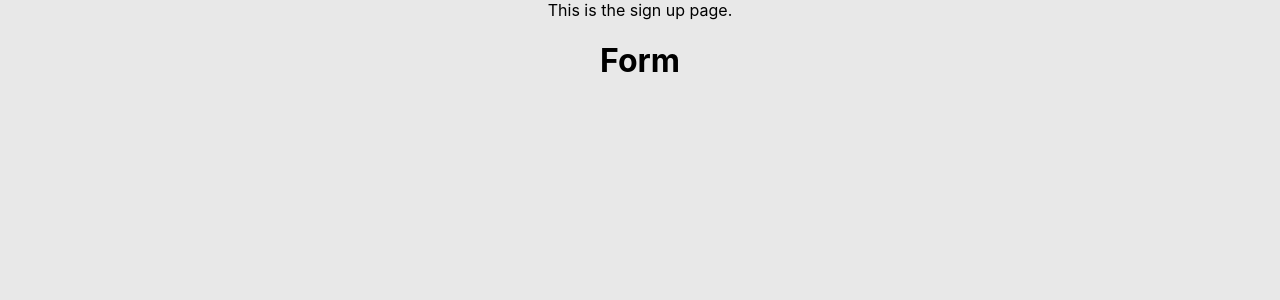
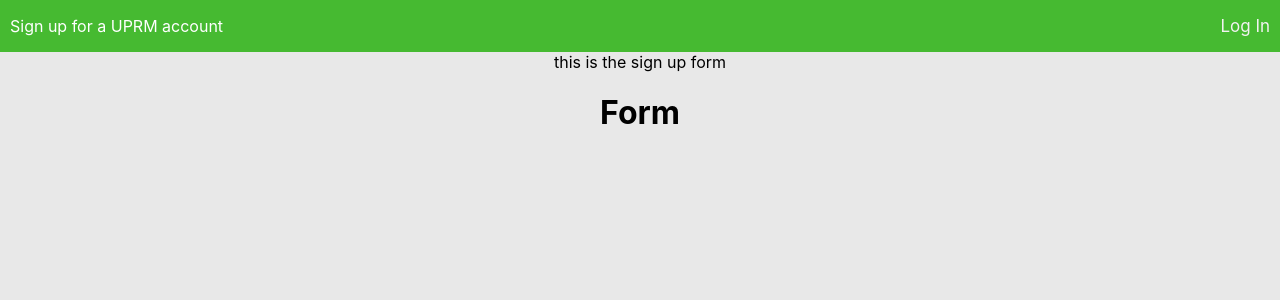
Before and after one commit to fabiolarobles1/los-reyes-de-la-punta-frontend, a React (Create React App) app: page /signup in a window 1280 px wide. Shown: the top 300 px of the page. Built offline with nearby package versions, Linux system fonts and the light colour scheme.

Commit message:
added topnav bar to sign up, links back to login

```diff
--- a/src/components/Sign Up/SignUp.css
+++ b/src/components/Sign Up/SignUp.css
@@ -0,0 +1,30 @@
+
+/* Style top navigation bar main box */
+.topnav {
+    background-color: #46BA31;
+    overflow: hidden;
+    color: white;
+    text-align: left;
+    padding-left: 10px;
+}
+
+/* Style the links inside the navigation bar */
+.topnav a {
+    float: right;
+    color: #f2f2f2;
+    text-align: center;
+    text-decoration: none;
+    font-size: 17px;
+    padding-right: 10px;
+}
+
+/* Change the color of links on hover */
+.topnav a:hover {
+    color: black;
+}
+
+  /* Add a color to the active/current link */
+.topnav a.active {
+    background-color: #4CAF50;
+    color: white;
+}
--- a/src/components/Sign Up/SignUp.js
+++ b/src/components/Sign Up/SignUp.js
@@ -1,4 +1,6 @@
 import React, { Component } from "react";
+import history from "../../Routing/history";
+import "./SignUp.css";
 import SignUpForm from "./SignUpForm";
 
 export class SignUp extends Component {
@@ -9,19 +11,25 @@ export class SignUp extends Component {
     email: '',
     degree: '',
     password: ''
-}
-//Handle fields change
-handleChange = input => e => {
-  this.setState({[input]: e.target.value});
-}
-
+  }
+  //Handle fields change
+  handleChange = input => e => {
+    this.setState({[input]: e.target.value});
+  }
 
   render() {
     const { firstName, lastName, studentNumber, email, degree,  password} = this.state
     const values = { firstName, lastName, studentNumber, email, degree,  password}
     return (
-      <div>
-       This is the sign up page.
+      <div className="SignUp">
+        <div className="topnav">
+          <p>
+            {" "}
+            Sign up for a UPRM account
+            <a href ="" onClick={() => history.push("/")}>Log In</a>
+          </p>
+        </div>
+       this is the sign up form
        <SignUpForm handleChange={this.handleChange} values={values} />
       </div>
     );
```
